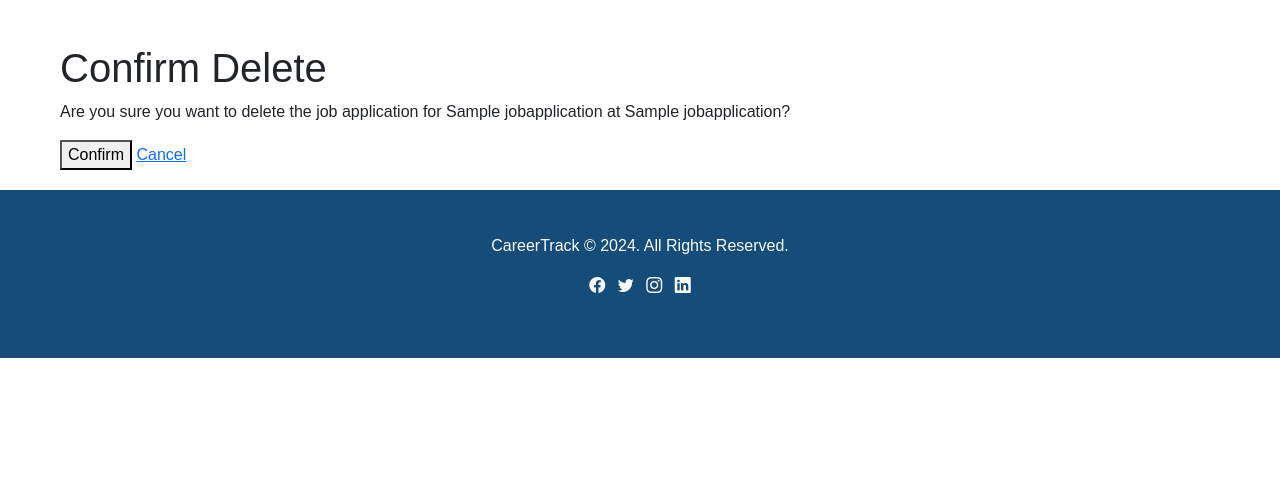
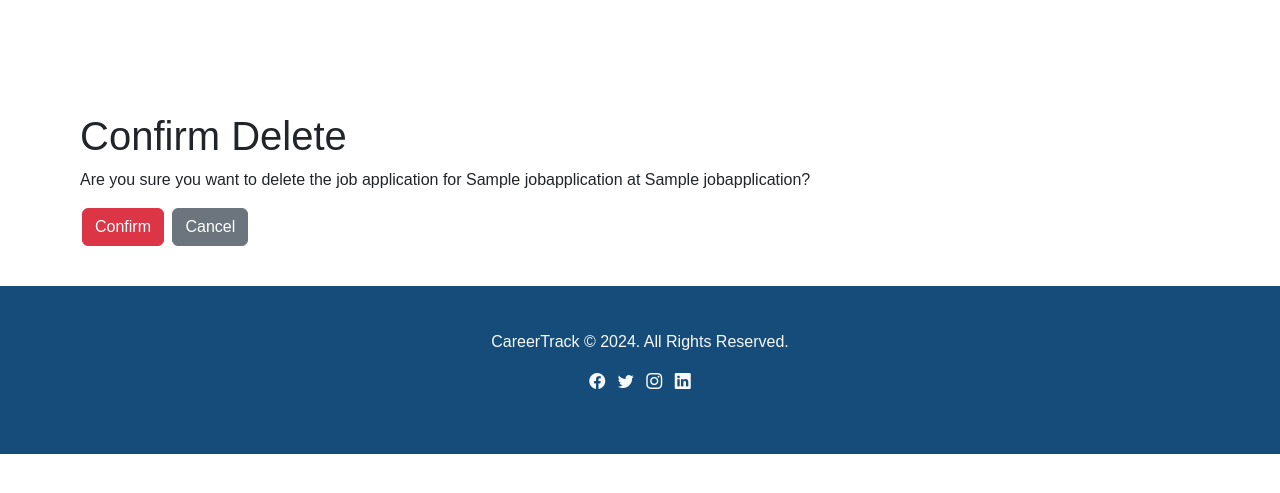
Before and after one commit to AshwiniTembhurne/career_track_project, a Django app: page /admin_panel/applications/delete/1/ in a window 1280 px wide. Shown: the part 56-549 px from the top of the page. Run offline with Django 4.2, Linux system fonts and the light colour scheme; tables that the repository leaves empty hold one stand-in row (values such as "Sample post").

Commit message:
add confirmDelete function in both user and admin side for delete confirmation

```diff
--- a/admin_panel/templates/admin_panel/confirm_delete.html
+++ b/admin_panel/templates/admin_panel/confirm_delete.html
@@ -3,11 +3,13 @@
 {% block title %}Confirm Delete{% endblock %}
 
 {% block content %}
-<h1>Confirm Delete</h1>
-<p>Are you sure you want to delete the job application for {{ application.job_title }} at {{ application.company_name }}?</p>
-<form method="post">
-    {% csrf_token %}
-    <button type="submit">Confirm</button>
-    <a href="{% url 'admin_dashboard' %}">Cancel</a>
-</form>
+<div class="container mt-5">
+    <h1>Confirm Delete</h1>
+    <p>Are you sure you want to delete the job application for {{ application.job_title }} at {{ application.company_name }}?</p>
+    <form method="post">
+        {% csrf_token %}
+        <button type="submit" class="btn btn-danger">Confirm</button>
+        <a href="{% url 'admin_dashboard' %}" class="btn btn-secondary">Cancel</a>
+    </form>
+</div>
 {% endblock %}
```
Also changed, not shown: admin_panel/templates/admin_panel/admin_dashboard.html (+8 -1 lines), job_application/templates/job_application/application_list.html (+8 -2 lines).
